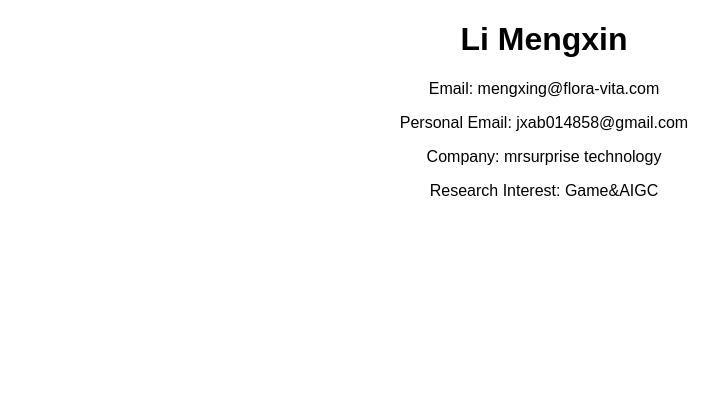
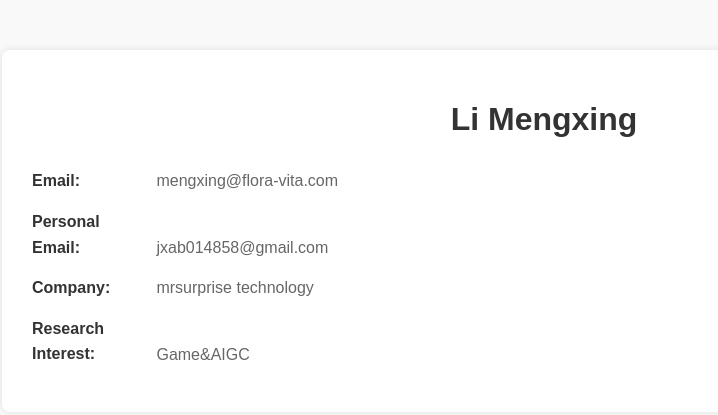
Before and after one commit to DreamArc77/limengxing.github.io, a plain HTML site: page index.html in a window 1280 px wide. Shown: the whole page, without its empty margins (96-814 px from the left). Drawn offline with Linux system fonts and the light colour scheme.

Commit message:
Update index.html

```diff
--- a/index.html
+++ b/index.html
@@ -1,27 +1,60 @@
 <!DOCTYPE html>
-<html>
+<html lang="en">
 
 <head>
+    <meta charset="UTF-8">
+    <meta name="viewport" content="width=device-width, initial-scale=1.0">
     <title>Personal Profile</title>
     <style>
         body {
             font-family: Arial, sans-serif;
             text-align: center;
+            background-color: #f9f9f9;
+            margin: 0;
+            padding: 0;
+        }
+
+       .container {
+            width: 80%;
+            margin: 50px auto;
+            background-color: white;
+            padding: 30px;
+            border-radius: 8px;
+            box-shadow: 0 0 8px rgba(0, 0, 0, 0.1);
+        }
+
+        h1 {
+            color: #333;
+            margin-bottom: 30px;
         }
 
        .info {
-            margin-top: 20px;
+            text-align: left;
+            line-height: 1.6;
+        }
+
+       .info p {
+            margin: 15px 0;
+            color: #666;
+        }
+
+       .info p strong {
+            color: #333;
+            display: inline-block;
+            width: 120px;
         }
     </style>
 </head>
 
 <body>
-    <h1>Li Mengxin</h1>
-    <div class="info">
-        <p>Email: mengxing@flora-vita.com </p>
-        <p>Personal Email: jxab014858@gmail.com </p>
-        <p>Company: mrsurprise technology</p>
-        <p>Research Interest: Game&AIGC</p>
+    <div class="container">
+        <h1>Li Mengxing</h1>
+        <div class="info">
+            <p><strong>Email:</strong> mengxing@flora-vita.com</p>
+            <p><strong>Personal Email:</strong> jxab014858@gmail.com</p>
+            <p><strong>Company:</strong> mrsurprise technology</p>
+            <p><strong>Research Interest:</strong> Game&AIGC</p>
+        </div>
     </div>
 </body>
 
```
